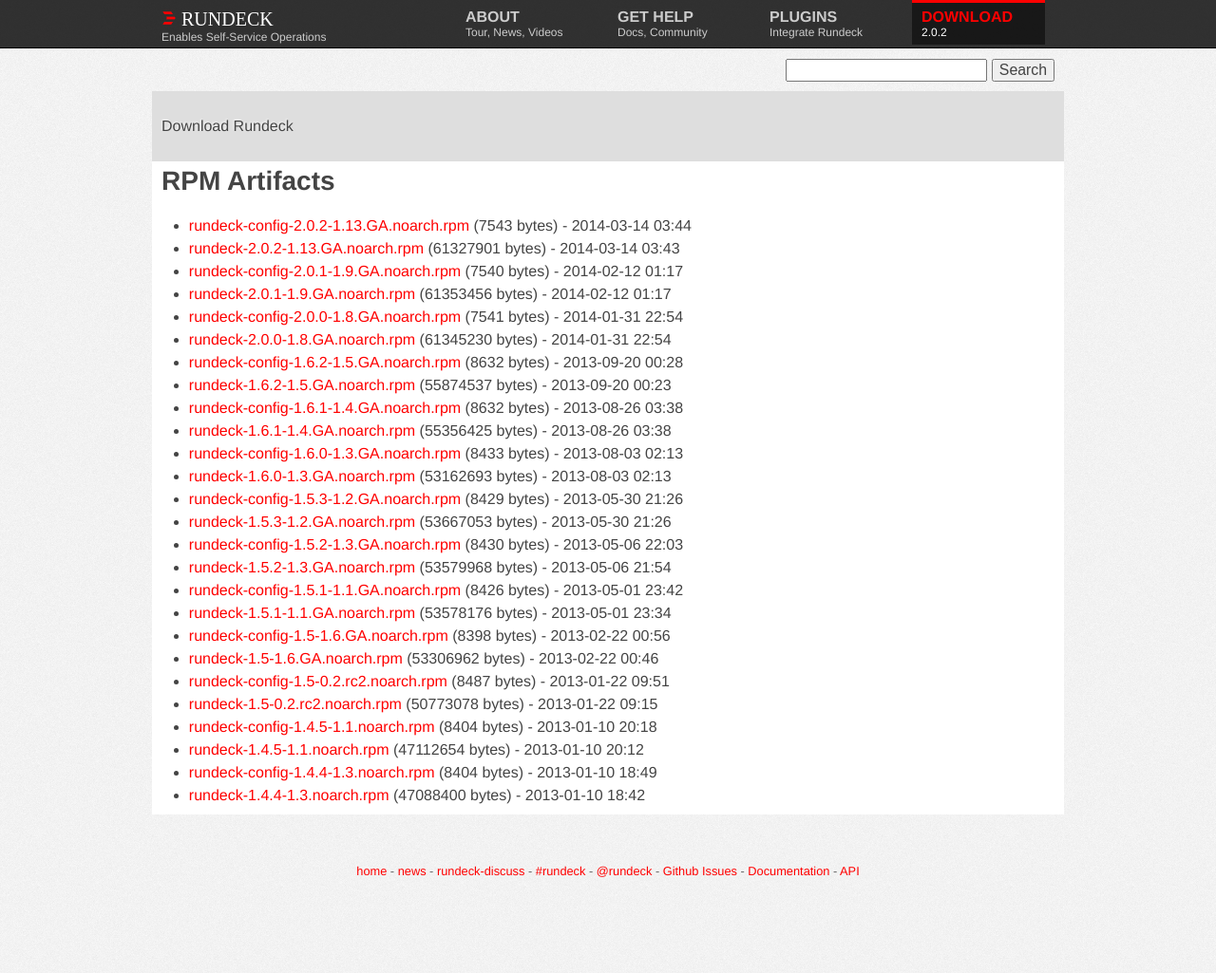
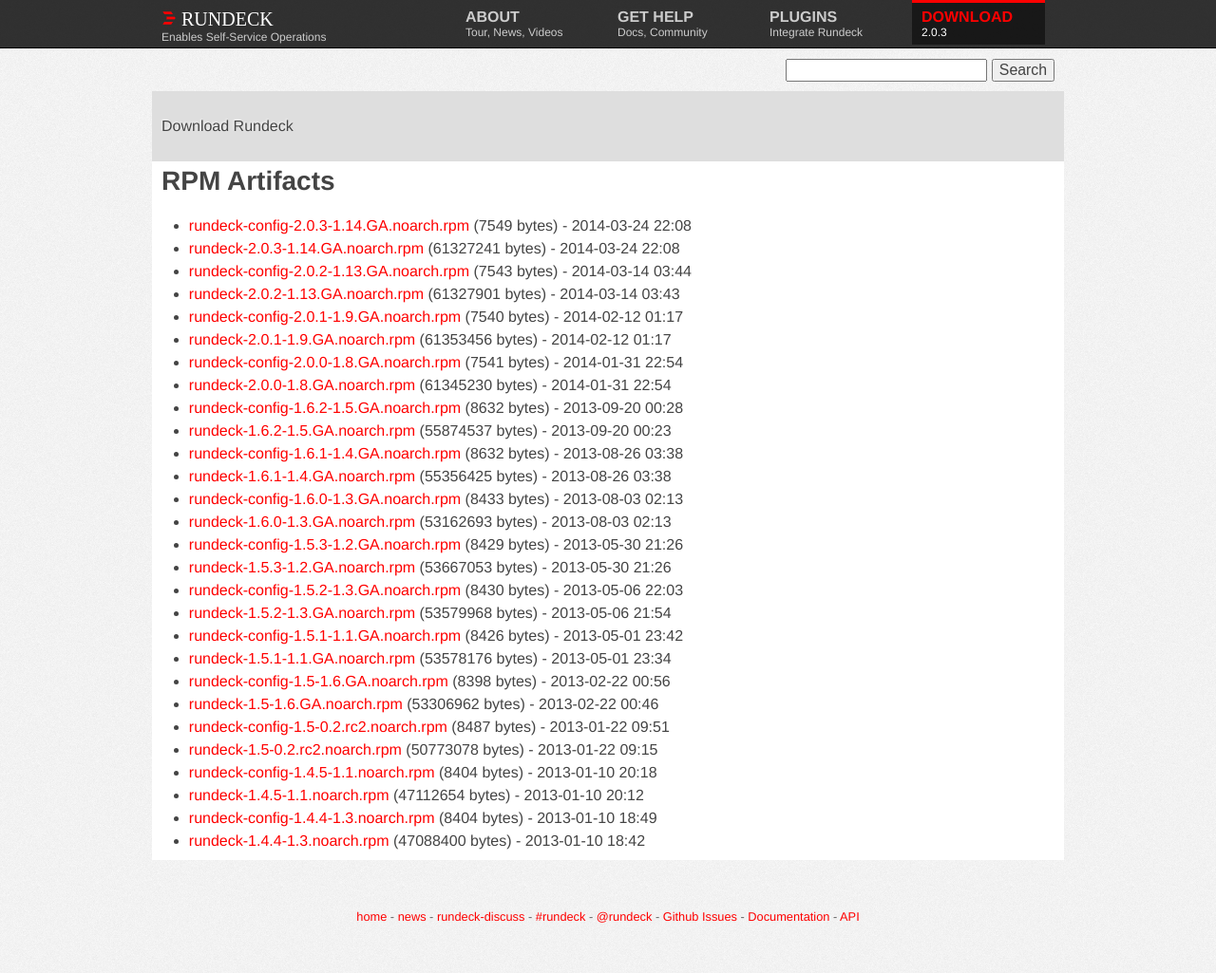
Before and after one commit to rundeck/rundeck-ghpages, a Jekyll site: the page built from download/rpm/index.md, in a window 1280 px wide. Shown: the whole page at 95% size. Built offline with Jekyll 4.4.1, drawn with Linux system fonts in a browser that asks for light colours; nearby versions of some CDN libraries; before the commit the page ends 977 px from its top, so only the background shows below that.

Commit message:
Update site to 2.0.3 download links

```diff
--- a/_config.yml
+++ b/_config.yml
@@ -1,15 +1,15 @@
 baseurl: ""
 url: ""
 full_url: "http://www.rundeck.org"
-rd_version: "2.0.2"
-rd_jar_name: "rundeck-launcher-2.0.2.jar"
-rd_jar_sha: "89f5788003472fa6add79ca85158e605da01caab"
-rd_jar_url: "http://download.rundeck.org/jar/rundeck-launcher-2.0.2.jar"
-rd_jar_size: "55966482"
-rd_deb_name: "rundeck-2.0.2-1-GA.deb"
-rd_deb_url: "http://download.rundeck.org/deb/rundeck-2.0.2-1-GA.deb"
-rd_deb_sha: "7d9508ea051e056f50c5a9883f3fa6613f5f0062"
-rd_deb_size: "62287286"
-rd_zipball: "https://github.com/dtolabs/rundeck/zipball/v2.0.2"
-rd_tarball: "https://github.com/dtolabs/rundeck/tarball/v2.0.2"
-rd_releasenotes: "https://github.com/dtolabs/rundeck/blob/v2.0.2/RELEASE.md"
+rd_version: "2.0.3"
+rd_jar_name: "rundeck-launcher-2.0.3.jar"
+rd_jar_sha: "641bfb1b2f0ebf5e039d8d667102f0afbe9259ad"
+rd_jar_url: "http://download.rundeck.org/jar/rundeck-launcher-2.0.3.jar"
+rd_jar_size: "55966223"
+rd_deb_name: "rundeck-2.0.3-1-GA.deb"
+rd_deb_url: "http://download.rundeck.org/deb/rundeck-2.0.3-1-GA.deb"
+rd_deb_sha: "1a0ce703e49ba757d39c160580136f7718ec57ff"
+rd_deb_size: "62287480"
+rd_zipball: "https://github.com/dtolabs/rundeck/zipball/v2.0.3"
+rd_tarball: "https://github.com/dtolabs/rundeck/tarball/v2.0.3"
+rd_releasenotes: "https://github.com/dtolabs/rundeck/blob/v2.0.3/RELEASE.md"
--- a/download/rpm/index.md
+++ b/download/rpm/index.md
@@ -3,6 +3,8 @@
 layout: download
 download_type: RPM
 ---
+* [rundeck-config-2.0.3-1.14.GA.noarch.rpm](http://download.rundeck.org/rpm/rundeck-config-2.0.3-1.14.GA.noarch.rpm) (7549 bytes) - 2014-03-24 22:08
+* [rundeck-2.0.3-1.14.GA.noarch.rpm](http://download.rundeck.org/rpm/rundeck-2.0.3-1.14.GA.noarch.rpm) (61327241 bytes) - 2014-03-24 22:08
 * [rundeck-config-2.0.2-1.13.GA.noarch.rpm](http://download.rundeck.org/rpm/rundeck-config-2.0.2-1.13.GA.noarch.rpm) (7543 bytes) - 2014-03-14 03:44
 * [rundeck-2.0.2-1.13.GA.noarch.rpm](http://download.rundeck.org/rpm/rundeck-2.0.2-1.13.GA.noarch.rpm) (61327901 bytes) - 2014-03-14 03:43
 * [rundeck-config-2.0.1-1.9.GA.noarch.rpm](http://download.rundeck.org/rpm/rundeck-config-2.0.1-1.9.GA.noarch.rpm) (7540 bytes) - 2014-02-12 01:17
```
Also changed, not shown: download/deb/index.md (+1 -0 lines), download/jar/index.md (+1 -0 lines), download/war/index.md (+1 -0 lines).
